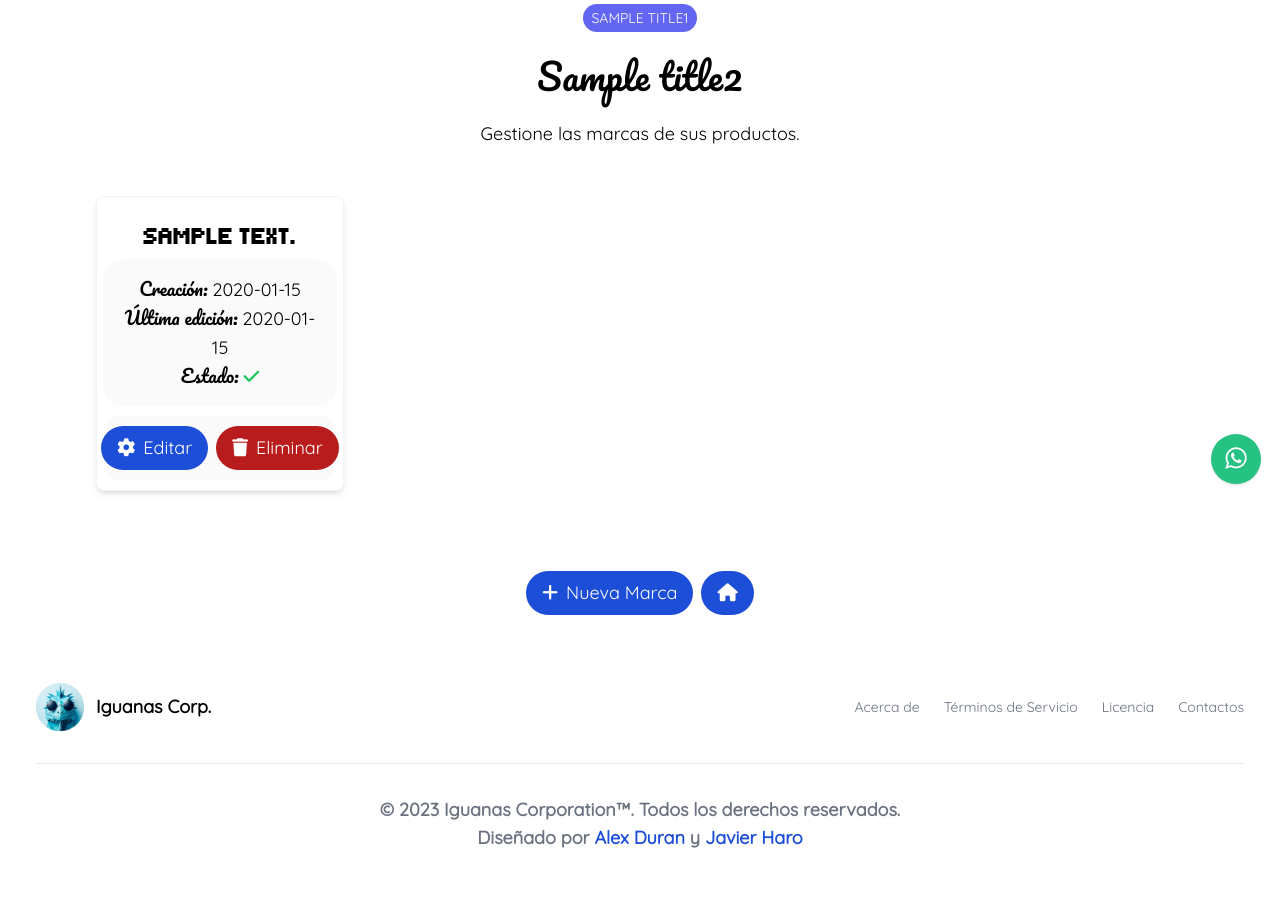
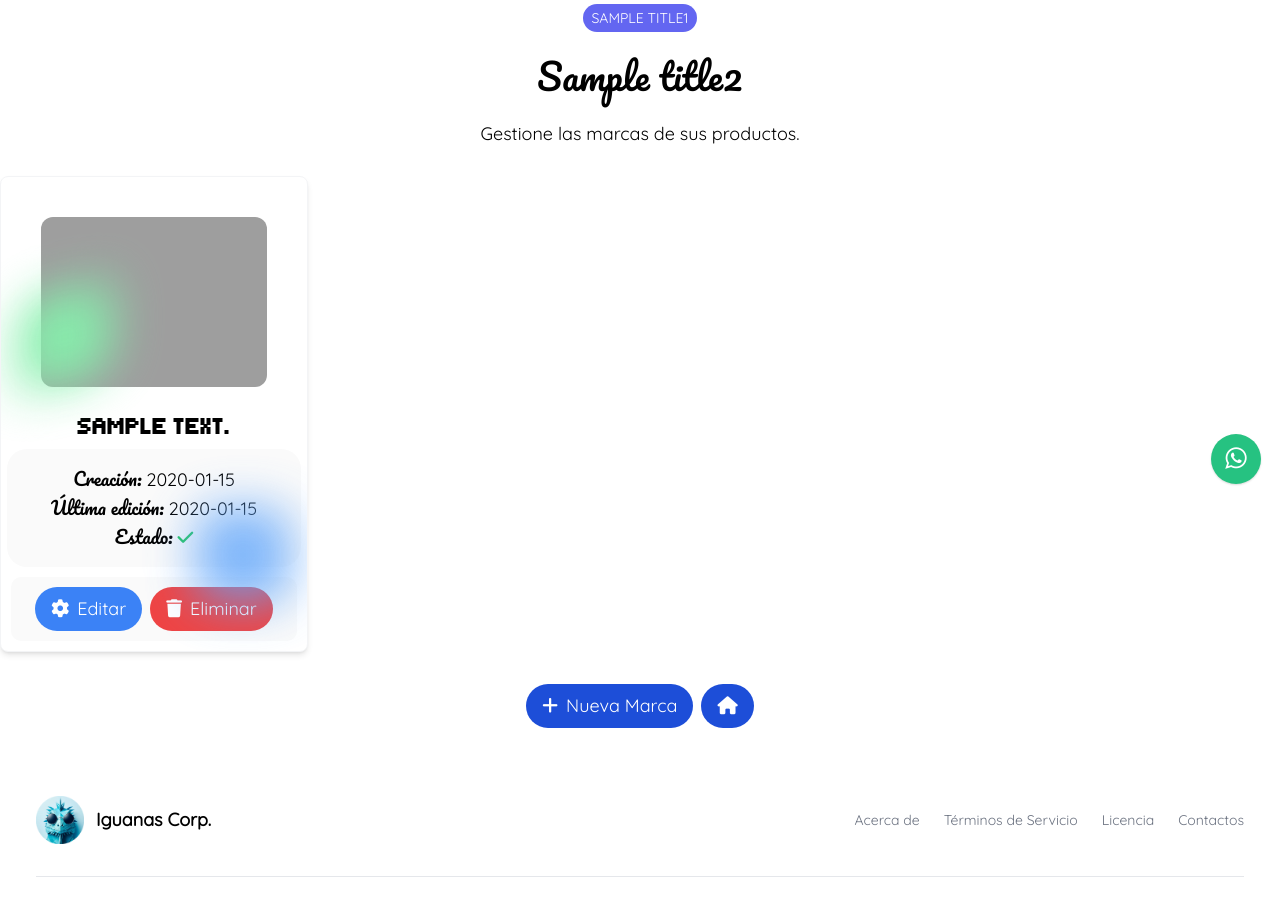
Before and after one commit to JaviOHS/poo-ventas-tailwind, a Django app: template proy_sales/templates/core/brands/list.html in a window 1280 px wide. Shown: the part 172-1080 px from the top of the page. Before the commit the page ends 1020 px from the top, so only its background shows below. Run offline with Django 3.2, Linux system fonts and the light colour scheme; the template is opened without the code that fills it: most values are stand-ins (such as "Sample title", 1, 10 or a date in 2020); style sheets or scripts are compiled from the project's sources; some libraries are stand-ins or nearby versions; grey boxes are pictures that could not be loaded.

Commit message:
Cards nuevas

```diff
--- a/proy_sales/templates/core/brands/list.html
+++ b/proy_sales/templates/core/brands/list.html
@@ -13,20 +13,25 @@
                 {{ title2 }}
             </h1>
             <p class="dark:text-gray-400 text-center mt-6 text-lg font-light">
-                Gestione las marcas de sus productos.
+                Gestione las marcas de sus productos.<br><br>
             </p>
         </div>
-        <div class="m-4 lg:m-8 sm:mx-40 sm:my-2 lg:grid lg:grid-cols-4 gap-8 lg:mx-20 lg:p-4 rounded-3xl" data-aos="fade-up" data-aos-delay="200">
+
+
+        <div class="grid gap-4 sm:grid-cols-1 md:grid-cols-2 lg:grid-cols-3 xl:grid-cols-4">
             {% for item in brands %}
-            <div class="mb-4 flex justify-center custom-transform">
+            <div class="backdrop-blur-md mb-4 flex justify-center custom-transform relative">
                 <div class="dark:bg-secundario relative w-full overflow-hidden rounded-lg border border-gray-100 bg-white shadow-md dark:border-none">
                     <div class="dark:bg-secundario text-center card card-custom">
+                        <figure class="px-10 pt-10">
+                            <img src="https://img.daisyui.com/images/stock/photo-1606107557195-0e29a4b5b4aa.jpg" alt="Brand Image" class="rounded-xl w-full">
+                        </figure>
                         <h1 class="dark:text-blue-400 text-2xl text-center mt-6 font-black uppercase font-Tiny5">
                             {{ item.description }}
                         </h1>
                         <div class="dark:bg-contenedores p-4 card-body flex flex-col justify-center items-center">
-                            <h3 class=" dark:text-blue-300 font-Pacifico">Creación: <span class="font-light font-Quicksand dark:text-gray-400">{{ item.created | date:"Y-m-d" }}</span></h3>
-                            <h3 class=" dark:text-blue-300 font-Pacifico">Última edición: <span class="font-light font-Quicksand dark:text-gray-400">{{ item.updated | date:"Y-m-d" }}</span></h3>
+                            <h3 class="dark:text-blue-300 font-Pacifico">Creación: <span class="font-light font-Quicksand dark:text-gray-400">{{ item.created | date:"Y-m-d" }}</span></h3>
+                            <h3 class="dark:text-blue-300 font-Pacifico">Última edición: <span class="font-light font-Quicksand dark:text-gray-400">{{ item.updated | date:"Y-m-d" }}</span></h3>
                             <h3 class="dark:text-blue-300 font-Pacifico">
                                 Estado:
                                 {% if item.state %}
@@ -37,23 +42,29 @@
                             </h3>
                         </div>
                         <div class="dark:bg-contenedores card-footer flex flex-col md:flex-row justify-center items-center">
-                            <a href="{% url 'core:brand_update' item.id %}" class="bg-blue-700 hover:bg-blue-800 text-white py-2 px-4 rounded-full mr-0 md:mr-2 mb-2 md:mb-0 flex items-center">
+                            <a href="{% url 'core:brand_update' item.id %}" class="bg-blue-500 hover:bg-blue-600 text-white py-2 px-4 rounded-full mr-0 md:mr-2 mb-2 md:mb-0 flex items-center transition-colors duration-300">
                                 <i class="fa-solid fa-gear mr-2"></i> Editar
                             </a>
-                            <button class="bg-red-700 hover:bg-red-800 text-white py-2 px-4 rounded-full flex items-center" onclick="openDeleteModal('{{ item.id }}', '{{ item.description }}')">
+                            <button class="bg-red-500 hover:bg-red-600 text-white py-2 px-4 rounded-full flex items-center transition-colors duration-300" onclick="openDeleteModal('{{ item.id }}', '{{ item.description }}')">
                                 <i class="fa-solid fa-trash mr-2"></i> Eliminar
                             </button>
                             <noscript>
-                                <a href="{% url 'core:brand_delete' item.id %}" class="bg-red-700 hover:bg-red-800 text-white py-2 px-4 rounded-full flex items-center">
+                                <a href="{% url 'core:brand_delete' item.id %}" class="bg-red-500 hover:bg-red-600 text-white py-2 px-4 rounded-full flex items-center transition-colors duration-300">
                                     <i class="fa-solid fa-trash mr-2"></i> Eliminar
                                 </a>
                             </noscript>
                         </div>
                     </div>
+                    <span class="absolute -left-6 md:left-4 top-24 lg:top-28 w-24 h-24 rotate-90 skew-x-12 rounded-3xl bg-green-300 blur-xl opacity-60 lg:opacity-95 lg:block hidden"></span>
+                    <span class="absolute right-4 bottom-12 w-24 h-24 rounded-3xl bg-blue-400 blur-xl opacity-80"></span>
                 </div>
             </div>
             {% endfor %}
         </div>
+
+
+
+
         <div class="flex flex-col md:flex-row justify-center form-group text-center p-4">
             <a class="bg-blue-700 hover:bg-blue-800 text-white py-2 px-4 rounded-full mr-0 md:mr-2 mb-2 md:mb-0 flex items-center justify-center" href="{% url 'core:brand_create' %}">
                 <i class="fa-solid fa-plus mr-2"></i> Nueva Marca
```
